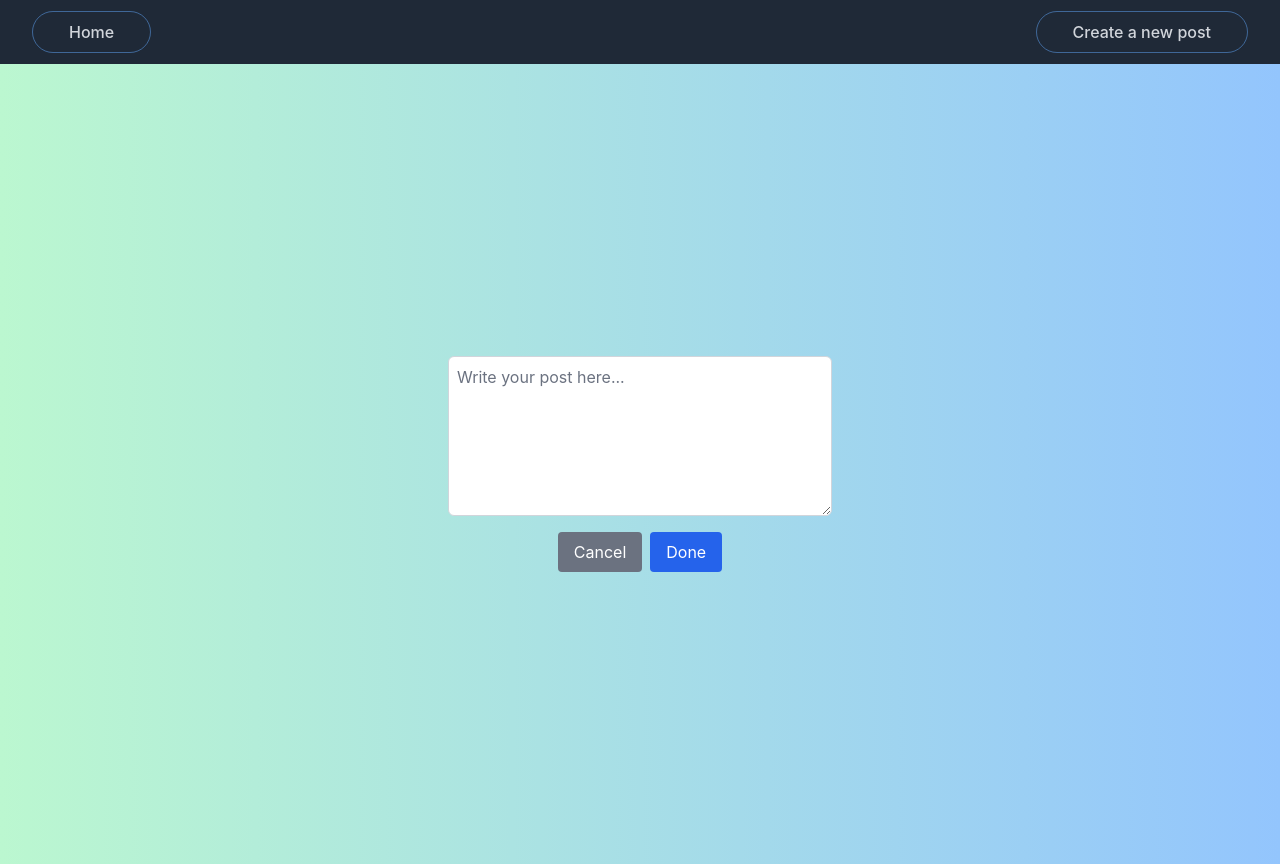
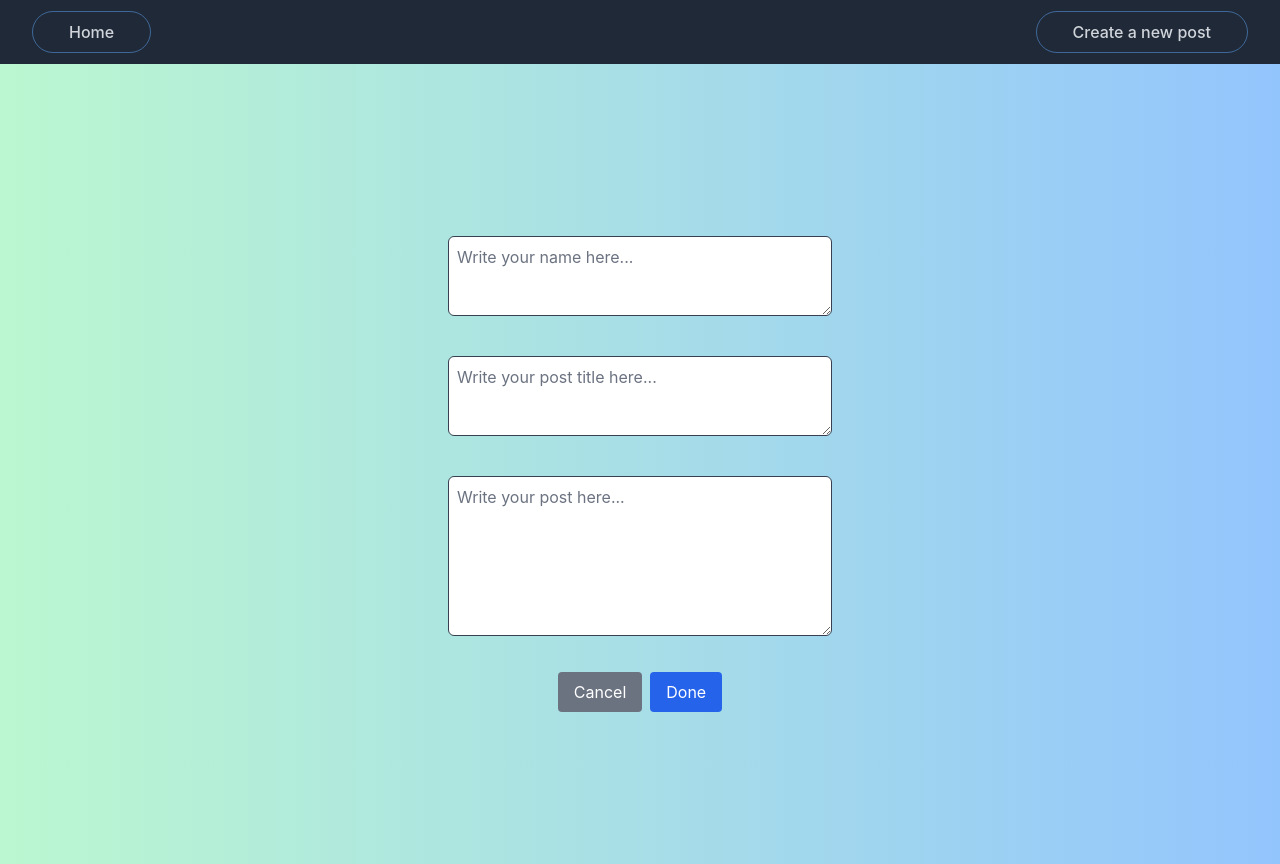
Before and after one commit to arevikmosinyan/Posts-React-Tailwind-, a React (Create React App) app: page /create in a window 1280 px wide. Built offline with nearby package versions, Linux system fonts and the light colour scheme.

Commit message:
create a new post

```diff
--- a/src/components/CreateANewPost.js
+++ b/src/components/CreateANewPost.js
@@ -3,7 +3,11 @@ import { useState } from "react";
 
 export default function CreateANewPost() {
   const [post, setPost] = useState("");
-  console.log(post);
+  const [name, setName] = useState("");
+  const [title, setTitle] = useState("");
+  console.log(post + " post");
+  console.log(name + " name");
+  console.log(title + " title");
 
   function handleCancel() {
     console.log("canceled");
@@ -14,7 +18,19 @@ export default function CreateANewPost() {
   return (
     <div className="flex flex-col items-center justify-center h-screen bg-gradient-to-r from-green-200 to-blue-300">
       <textarea
-        className="w-96 h-40 border border-gray-300 rounded-md p-2"
+        className="w-96 h-20 border border-gray-700 rounded-md p-2 m-5"
+        placeholder="Write your name here..."
+        value={name}
+        onChange={(e) => setName(e.target.value)}
+      ></textarea>
+      <textarea
+        className="w-96 h-20 border border-gray-700 rounded-md p-2 m-5"
+        placeholder="Write your post title here..."
+        value={title}
+        onChange={(e) => setTitle(e.target.value)}
+      ></textarea>
+      <textarea
+        className="w-96 h-40 border border-gray-700 rounded-md p-2 m-5"
         placeholder="Write your post here..."
         value={post}
         onChange={(e) => setPost(e.target.value)}
--- a/src/components/HomePage1.js
+++ b/src/components/HomePage1.js
@@ -1,6 +1,8 @@
 import React, { useEffect } from "react";
 import { useState } from "react";
 import { ChevronLeftIcon, ChevronRightIcon } from "@heroicons/react/20/solid";
+import { useNavigate } from "react-router-dom";
+import { DETAILS_ROUTE } from "../constants/constant";
 
 export default function HomePage() {
   const [posts, setPosts] = useState([]);
@@ -8,6 +10,8 @@ export default function HomePage() {
   const [pageNumber, setPageNumber] = useState(1);
   const [countOfPages, setCountOfPages] = useState(0);
   const [additionalPage, setAdditionalPage] = useState(false);
+
+  const navigate = useNavigate();
 
   let indexOfTheLastPostOfThePage = pageNumber * postCountForASinglePage;
   let indexOfTheFirstPostOfThePage =
@@ -98,12 +102,23 @@ export default function HomePage() {
       <div className="flex flex-col justify-center">
         <div className="p-6 h-[75vh] w-[70vw] flex flex-col justify-center overflow-y-auto overflow-x-auto bg-white bg-opacity-40 rounded-lg">
           {postsForSinglePage.map((post) => (
-            <div key={post.id} className="mb-4 text-left">
-              <div className="text-gray-600 mb-1">User ID: {post.id}</div>
-              <div className="text-blue-700 font-bold mb-1">
-                Title: {post.title}
+            <div className="bg-red-500 mb-6 p-5 rounded-lg flex">
+              <div key={post.id} className="mb-4 text-left">
+                <div className="text-gray-600 mb-1">User ID: {post.id}</div>
+                <div className="text-blue-700 font-bold mb-1">
+                  Title: {post.title}
+                </div>
+                <div className="text-gray-800">{post.body}</div>
               </div>
-              <div className="text-gray-800">{post.body}</div>
+
+              <div>
+                <button
+                  className="px-4 py-2 bg-blue-600 text-white rounded hover:bg-blue-700"
+                  onClick={() => navigate(DETAILS_ROUTE)}
+                >
+                  Detailes
+                </button>
+              </div>
             </div>
           ))}
         </div>
```
